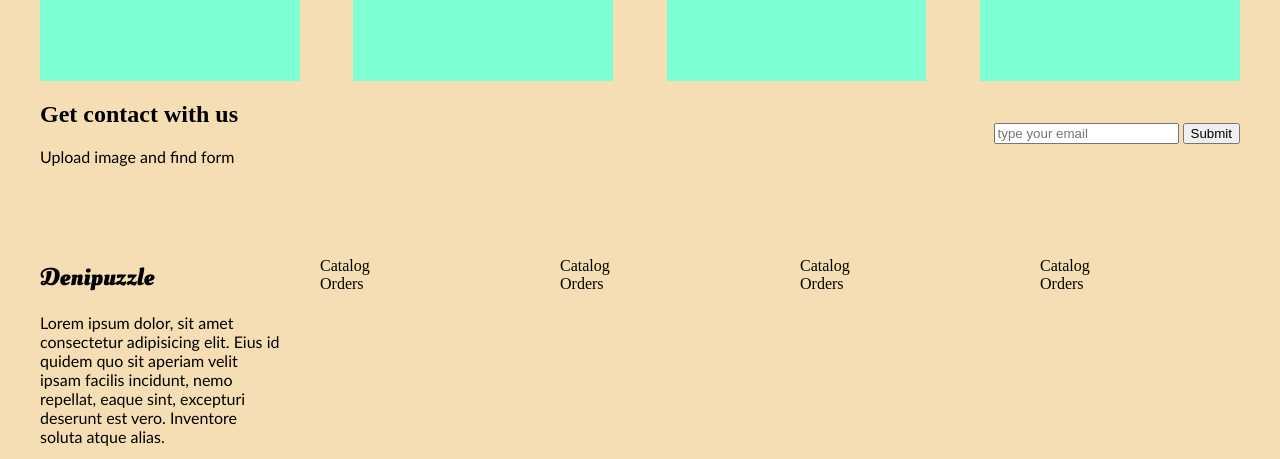
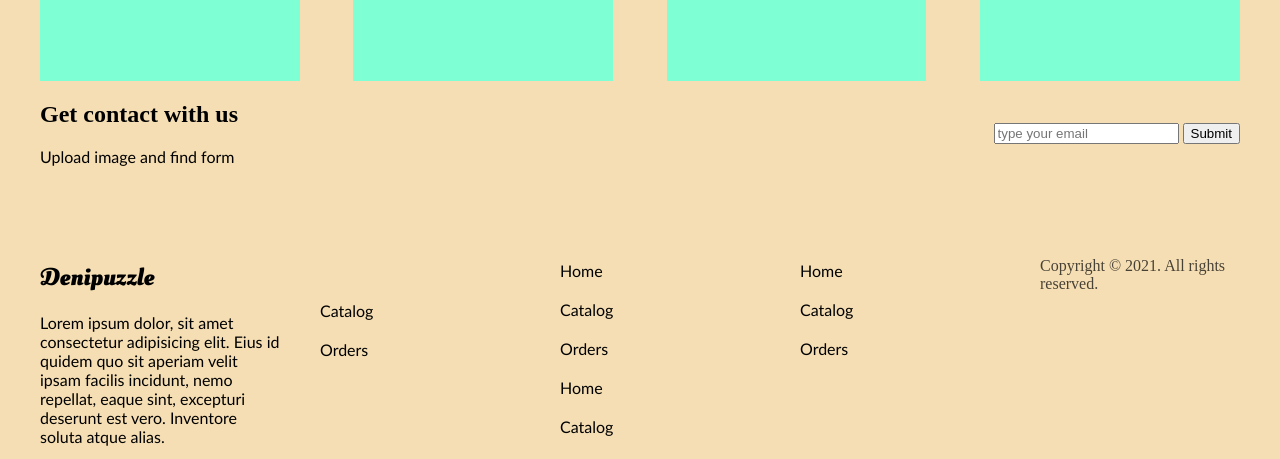
Before and after one commit to papunatsiskadze/project5, a plain HTML site: page index.html in a window 1280 px wide. Shown: the part 1682-2141 px from the top of the page. Drawn offline with Linux system fonts and the light colour scheme; grey boxes are pictures that could not be loaded.

Commit message:
საბოლოო vol.1

```diff
--- a/assets/css/styling.css
+++ b/assets/css/styling.css
@@ -156,3 +156,13 @@ body{
 .bottnav1{
     list-style: none;
 }
+.bot-p1{
+    font-family: 'Gill Sans', 'Gill Sans MT', Calibri, 'Trebuchet MS', sans-serif;
+    margin-top: 10%;
+}
+.bot-p12{
+    opacity: 0.7;
+}
+.ulm{
+    margin-top: 30%;
+}
--- a/index.html
+++ b/index.html
@@ -149,32 +149,38 @@
             <div class="footerdiv1">
                 <nav>
                     <ul class="bottnav1">
-                        <li>Catalog</li>
-                        <li>Orders</li>
+                        <div class="ulm">
+                        <li class="bot-p1">Catalog</li>
+                        <li class="bot-p1">Orders</li>
+                        </div>
                     </ul>
                 </nav>
             </div>
             <div class="footerdiv1">
                 <nav>
                     <ul class="bottnav1">
-                        <li>Catalog</li>
-                        <li>Orders</li>
+                        <li class="bot-p1">Home</li>
+                        <li class="bot-p1">Catalog</li>
+                        <li class="bot-p1">Orders</li>
+                        <li class="bot-p1">Home</li>
+                        <li class="bot-p1">Catalog</li>
                     </ul>
                 </nav>
             </div>
             <div class="footerdiv1">
                 <nav>
                     <ul class="bottnav1">
-                        <li>Catalog</li>
-                        <li>Orders</li>
+                        <li class="bot-p1">Home</li>
+                        <li class="bot-p1">Catalog</li>
+                        <li class="bot-p1">Orders</li>
+                        <li class="bot-p1"></li>
                     </ul>
                 </nav>
             </div>
             <div class="footerdiv1">
                 <nav>
                     <ul class="bottnav1">
-                        <li>Catalog</li>
-                        <li>Orders</li>
+                        <li class="bot-p12">Copyright © 2021. All rights reserved.</li>
                     </ul>
                 </nav>
             </div>
```
